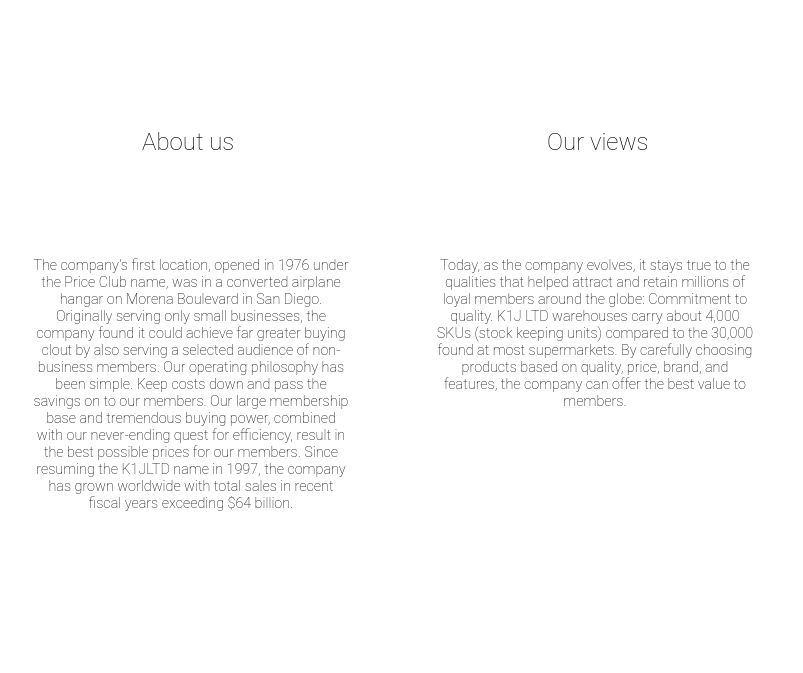
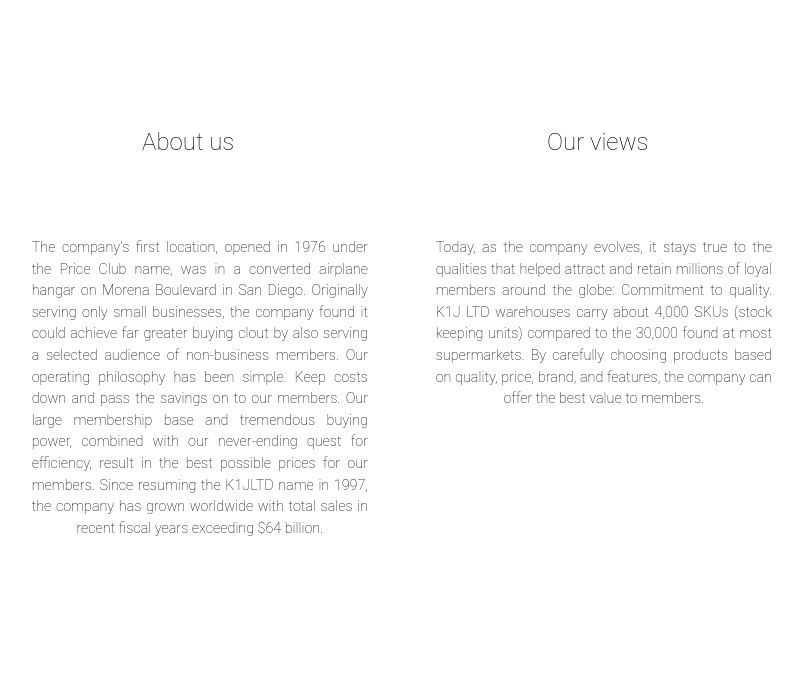
Before and after one commit to ArtemBielkovskyi/K1JLTD, a PHP site: page / in a window 1280 px wide. Shown: the part 992-1665 px from the top of the page, without its empty margins (247-1050 px from the left). Run offline with PHP 8.4, Linux system fonts and the light colour scheme; some libraries are stand-ins or nearby versions.

Commit message:
Changed slightly design of the text on the main page

```diff
--- a/HomePage.css
+++ b/HomePage.css
@@ -124,19 +124,25 @@ i{
 }
 
 .AboutUsTextInBlock{
-    width: 90%;
+    width: 95%;
     position: relative;
-    top: 30px;
+    top: 10px;
     left:5%;
+    text-align: justify;
     font-weight: lighter;
+    text-align-last:center;
+    line-height: 1.5;
 }
 
 .OurviewsTextInBlock{
-    width: 90%;
+    width: 95%;
     position: relative;
-    top: 30px;
+    top: 10px;
     left:5%;
+    text-align: justify;
     font-weight: lighter;
+    text-align-last:center;
+    line-height: 1.5;
 }
 
 .usericon{
```
